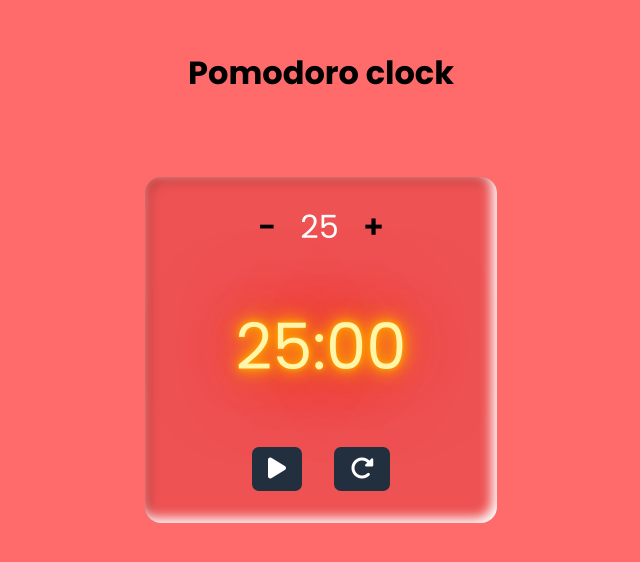
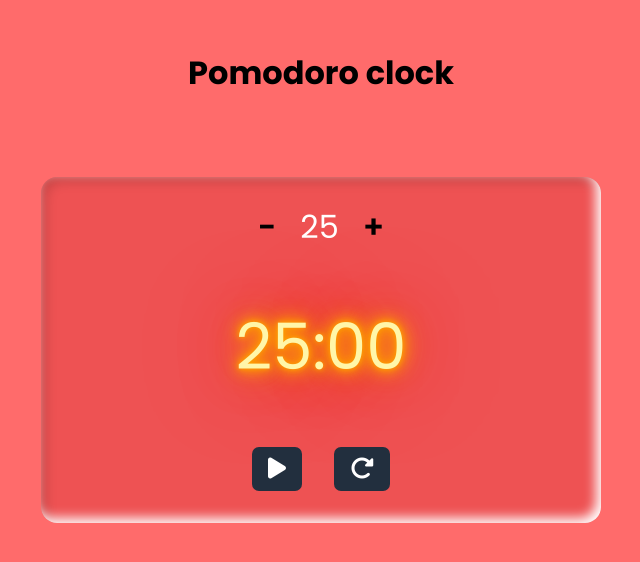
Before and after one commit to Vinoth30457/pomodora-clock, a plain HTML site: page index.html in a window 1280 px wide. Shown: the part 122-684 px from the top of the page, without its empty margins (319-959 px from the left). Drawn offline with Linux system fonts and the light colour scheme.

Commit message:
add final code

```diff
--- a/styles/style.css
+++ b/styles/style.css
@@ -57,6 +57,7 @@ li {
   border-radius: 1rem;
   gap: 4rem;
 }
+
 .count {
   font-size: 2rem;
   color: #fff;
@@ -64,12 +65,14 @@ li {
   align-items: center;
   gap: 1.5rem;
 }
+
 #plus,
 #minus {
   color: black;
   font-weight: 600;
   cursor: pointer;
 }
+
 .clock {
   font-size: 4rem;
   color: #fff;
@@ -77,10 +80,12 @@ li {
     0 0 40px #ffa500, 0 0 60px #ff0000, 0 0 10px #ff8d00, 0 0 98px #ff0000;
   color: #fff6a9;
 }
+
 .button-container {
   display: flex;
   gap: 2rem;
 }
+
 .btn-pause,
 .restart {
   padding: 0.5rem 1rem;
@@ -92,20 +97,20 @@ li {
   cursor: pointer;
 }
 
-@media screen and (min-width: 576px) {
-}
+@media screen and (min-width: 576px) {}
 
 /* Medium devices (tablets) */
 
-@media (min-width: 768px) {
-}
+@media (min-width: 768px) {}
 
 /* Large devices (desktops) */
 
 @media (min-width: 991px) {
+  .container {
+    width: 35rem;
+  }
 }
 
 /* Extra large devices (large desktops) */
 
-@media (min-width: 1200px) {
-}
+@media (min-width: 1200px) {}
```
